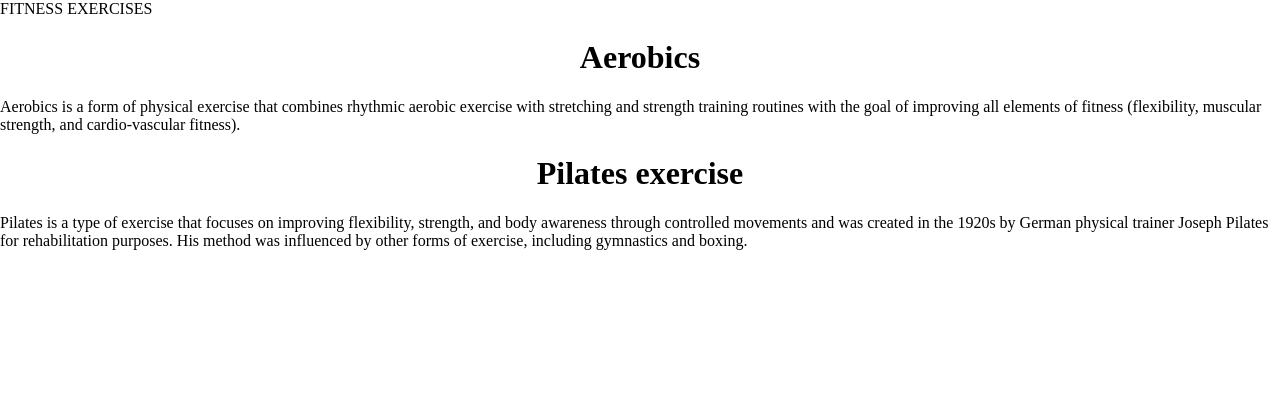
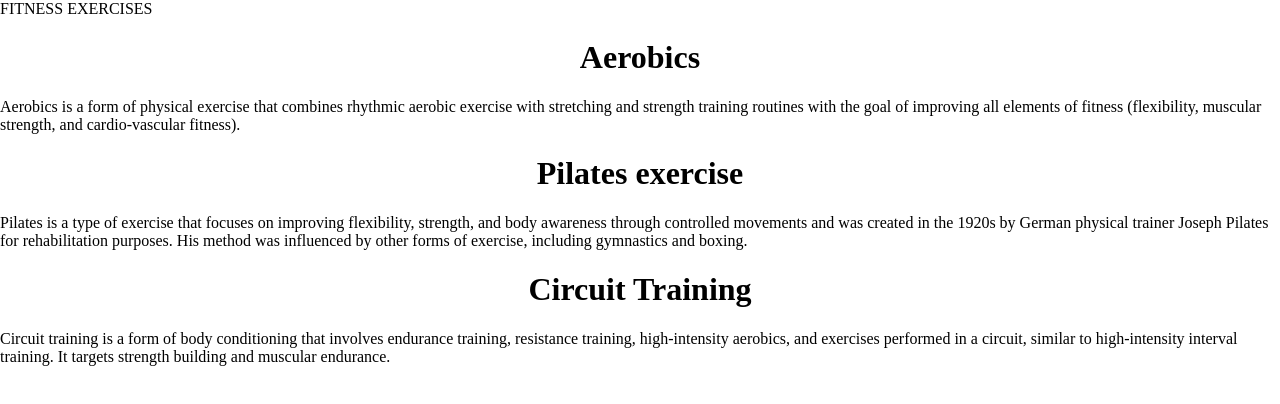
Before and after one commit to Eddahkarambu/Fitness-web-app, a React (Create React App) app: page /Services in a window 1280 px wide. Shown: the top 404 px of the page. Built offline with nearby package versions, Linux system fonts and the light colour scheme.

Commit message:
add the images

```diff
--- a/src/Components/Services.js
+++ b/src/Components/Services.js
@@ -25,6 +25,15 @@ function Services() {
           exercise, including gymnastics and boxing.
         </p>
       </div>
+      <div>
+        <h1>Circuit Training</h1>
+        <p>
+          Circuit training is a form of body conditioning that involves
+          endurance training, resistance training, high-intensity aerobics, and
+          exercises performed in a circuit, similar to high-intensity interval
+          training. It targets strength building and muscular endurance.
+        </p>
+      </div>
     </div>
   );
 }
```
